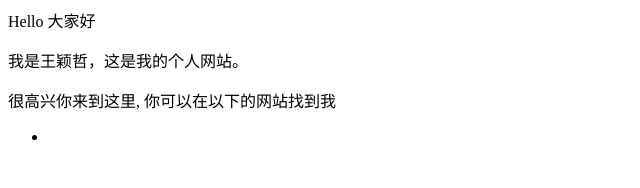
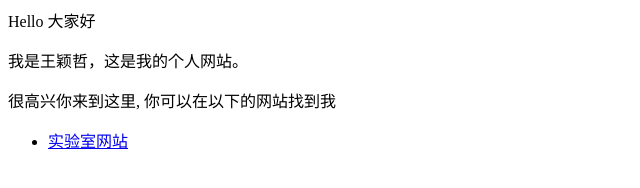
Before and after one commit to YingzheWang/yingzhewang.github.io, a plain HTML site: page index.html in a window 1280 px wide. Shown: the whole page, without its empty margins (0-640 px from the left). Drawn offline with Linux system fonts and the light colour scheme.

Commit message:
Update index.html

```diff
--- a/index.html
+++ b/index.html
@@ -3,5 +3,5 @@
 <p>很高兴你来到这里, 你可以在以下的网站找到我</p>
 
 <ul>
-  <li> <a href="http://www-live.mech.eng.osaka-u.ac.jp/index.html"></a> </li>
+  <li> <a href="http://www-live.mech.eng.osaka-u.ac.jp/index.html">实验室网站</a> </li>
 </ul>
```
